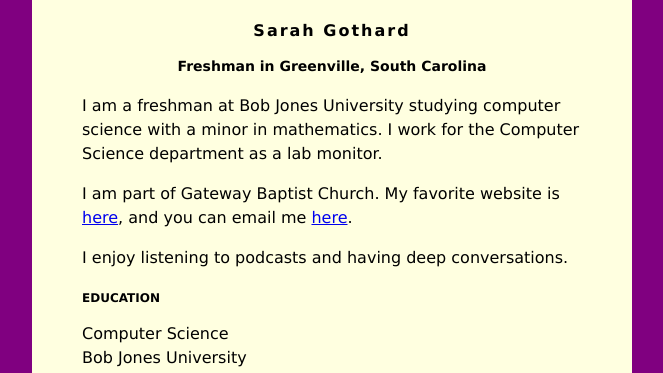
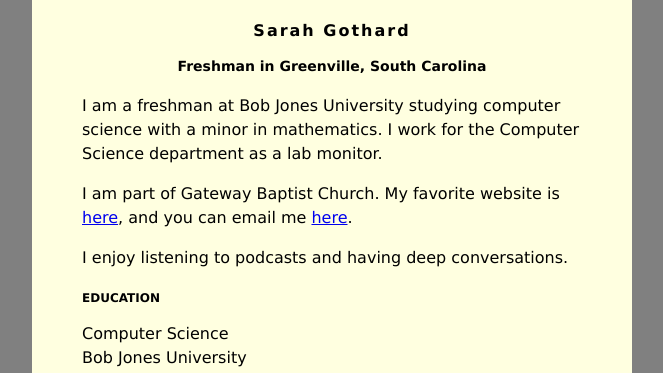
Before and after one commit to molly-sexton/molly-sexton.github.io, a plain HTML site: page index.html in a window 1280 px wide. Shown: the top 373 px of the page, without its empty margins (308-971 px from the left). Drawn offline with Linux system fonts and the light colour scheme.

Commit message:
background to gray

```diff
--- a/index.html
+++ b/index.html
@@ -2,7 +2,7 @@
 <head>
 <style>
 body {
-    background: purple;
+    background: Gray;
     font-family: Verdana;
 }
 #content {
```
